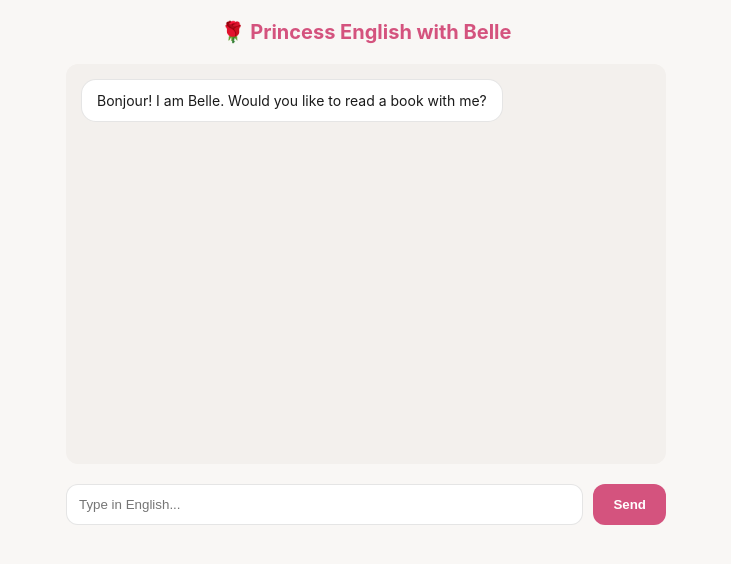
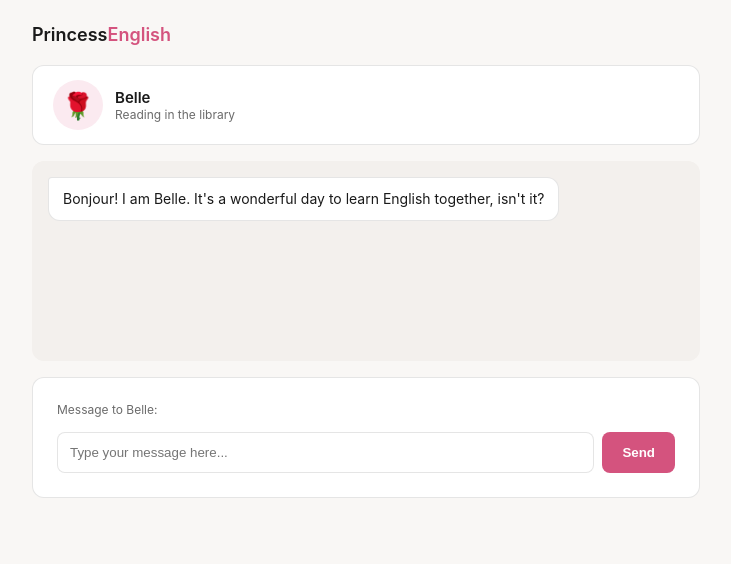
Before and after one commit to saekoa/princess-english, a website: page index.html in a window 1280 px wide. Shown: the whole page, without its empty margins (274-1005 px from the left). Drawn offline with Linux system fonts and the light colour scheme.

Commit message:
Update index.html

```diff
--- a/index.html
+++ b/index.html
@@ -5,39 +5,57 @@
     <meta name="viewport" content="width=device-width, initial-scale=1.0">
     <title>Princess English — ベルと英語練習</title>
     <style>
-        /* スタイルは元の素敵なデザインを維持しています */
         *, *::before, *::after { box-sizing: border-box; margin: 0; padding: 0; }
         :root {
             --pink: #D4537E; --pink-dark: #993556; --pink-light: #FBEAF0;
-            --pink-border: #ED93B1; --bg: #f9f7f5; --surface: #ffffff;
-            --surface2: #f3f0ed; --border: rgba(0,0,0,0.1);
-            --text: #1a1a1a; --text2: #6b6b6b; --radius: 12px;
+            --pink-border: #ED93B1; --blue-bg: #E6F1FB; --blue-text: #0C447C;
+            --bg: #f9f7f5; --surface: #ffffff; --surface2: #f3f0ed;
+            --border: rgba(0,0,0,0.1); --text: #1a1a1a; --text2: #6b6b6b;
+            --radius: 12px; --radius-sm: 8px;
         }
-        body { font-family: -apple-system, sans-serif; background: var(--bg); color: var(--text); padding: 20px; }
-        .container { max-width: 600px; margin: 0 auto; }
-        .chat-area { background: var(--surface2); border-radius: var(--radius); padding: 15px; height: 400px; overflow-y: auto; margin-bottom: 20px; display: flex; flex-direction: column; gap: 10px; }
-        .bubble { padding: 10px 15px; border-radius: 15px; max-width: 80%; font-size: 14px; line-height: 1.5; }
-        .belle { align-self: flex-start; background: white; border: 1px solid var(--border); }
-        .player { align-self: flex-end; background: var(--pink); color: white; }
-        .input-area { display: flex; gap: 10px; }
-        input { flex: 1; padding: 12px; border-radius: var(--radius); border: 1px solid var(--border); outline: none; }
-        button { padding: 10px 20px; background: var(--pink); color: white; border: none; border-radius: var(--radius); cursor: pointer; font-weight: bold; }
+        body { font-family: -apple-system, sans-serif; background: var(--bg); color: var(--text); min-height: 100vh; }
+        .container { max-width: 700px; margin: 0 auto; padding: 1.5rem 1rem 3rem; }
+        .header { display: flex; align-items: center; justify-content: space-between; margin-bottom: 1.25rem; }
+        .logo { font-size: 18px; font-weight: 600; }
+        .logo span { color: var(--pink); }
+        .princess-bar { display: flex; align-items: center; gap: 12px; background: var(--surface); border: 0.5px solid var(--border); border-radius: var(--radius); padding: 0.875rem 1.25rem; margin-bottom: 1rem; }
+        .p-avatar { width: 50px; height: 50px; border-radius: 50%; background: var(--pink-light); display: flex; align-items: center; justify-content: center; font-size: 26px; flex-shrink: 0; }
+        .p-name { font-size: 15px; font-weight: 600; }
+        .chat-area { background: var(--surface2); border-radius: var(--radius); padding: 1rem; margin-bottom: 1rem; min-height: 200px; display: flex; flex-direction: column; gap: 10px; max-height: 400px; overflow-y: auto; }
+        .bubble { padding: 10px 14px; border-radius: var(--radius); font-size: 14px; line-height: 1.6; max-width: 85%; }
+        .belle { align-self: flex-start; background: var(--surface); border: 0.5px solid var(--border); border-radius: 4px 12px 12px 12px; }
+        .player { align-self: flex-end; background: var(--pink); color: white; border-radius: 12px 4px 12px 12px; }
+        .builder { background: var(--surface); border: 0.5px solid var(--border); border-radius: var(--radius); padding: 1.5rem; }
+        .input-row { display: flex; gap: 8px; margin-top: 15px; }
+        input { flex: 1; padding: 12px; border-radius: var(--radius-sm); border: 1px solid var(--border); outline: none; }
+        button { padding: 10px 20px; background: var(--pink); color: white; border: none; border-radius: var(--radius-sm); cursor: pointer; font-weight: bold; }
         button:disabled { opacity: 0.5; }
     </style>
 </head>
 <body>
     <div class="container">
-        <header style="margin-bottom: 20px; text-align: center;">
-            <h1 style="font-size: 20px; color: var(--pink);">🌹 Princess English with Belle</h1>
-        </header>
+        <div class="header">
+            <div class="logo">Princess<span>English</span></div>
+        </div>
+
+        <div class="princess-bar">
+            <div class="p-avatar">🌹</div>
+            <div>
+                <div class="p-name">Belle</div>
+                <div style="font-size: 12px; color: var(--text2);">Reading in the library</div>
+            </div>
+        </div>
 
         <div id="chat-area" class="chat-area">
-            <div class="bubble belle">Bonjour! I am Belle. Would you like to read a book with me?</div>
+            <div class="bubble belle">Bonjour! I am Belle. It's a wonderful day to learn English together, isn't it?</div>
         </div>
 
-        <div class="input-area">
-            <input type="text" id="user-input" placeholder="Type in English..." autocomplete="off">
-            <button id="send-btn">Send</button>
+        <div class="builder">
+            <div style="font-size: 12px; color: var(--text2); margin-bottom: 10px;">Message to Belle:</div>
+            <div class="input-row">
+                <input type="text" id="user-input" placeholder="Type your message here..." autocomplete="off">
+                <button id="send-btn">Send</button>
+            </div>
         </div>
     </div>
 
@@ -46,49 +64,38 @@
         const userInput = document.getElementById('user-input');
         const sendBtn = document.getElementById('send-btn');
 
-        // 会話履歴を保持する配列
         let chatHistory = [
-            { role: 'assistant', content: 'Bonjour! I am Belle. Would you like to read a book with me?' }
+            { role: 'assistant', content: 'Bonjour! I am Belle. It\'s a wonderful day to learn English together, isn\'t it?' }
         ];
 
         async function sendMessage() {
             const text = userInput.value.trim();
             if (!text) return;
 
-            // プレイヤーのメッセージを表示
             addBubble(text, 'player');
             userInput.value = '';
-
-            // 履歴に追加
             chatHistory.push({ role: 'user', content: text });
-
-            // 送信中はボタンを無効化
             sendBtn.disabled = true;
 
             try {
-                // Renderのサーバーに送信
+                // Gemini対応のサーバーへリクエスト
                 const response = await fetch('/api/belle', {
                     method: 'POST',
                     headers: { 'Content-Type': 'application/json' },
-                    body: JSON.stringify({ history: chatHistory }) // サーバーが期待する形式
+                    body: JSON.stringify({ history: chatHistory })
                 });
 
-                if (!response.ok) throw new Error('Network response was not ok');
+                if (!response.ok) throw new Error('Server Error');
 
                 const data = await response.json();
-
-                // ベルの返信を表示
                 addBubble(data.reply, 'belle');
-
-                // 履歴に追加
                 chatHistory.push({ role: 'assistant', content: data.reply });
 
             } catch (error) {
                 console.error('Error:', error);
-                addBubble('Sorry, I feel a bit tired... (サーバーエラーが発生しました)', 'belle');
+                addBubble('Oh, something went wrong... Could you try again?', 'belle');
             } finally {
                 sendBtn.disabled = false;
-                chatArea.scrollTop = chatArea.scrollHeight;
             }
         }
 
@@ -101,9 +108,7 @@
         }
 
         sendBtn.addEventListener('click', sendMessage);
-        userInput.addEventListener('keypress', (e) => {
-            if (e.key === 'Enter') sendMessage();
-        });
+        userInput.addEventListener('keypress', (e) => { if (e.key === 'Enter') sendMessage(); });
     </script>
 </body>
 </html>
```
